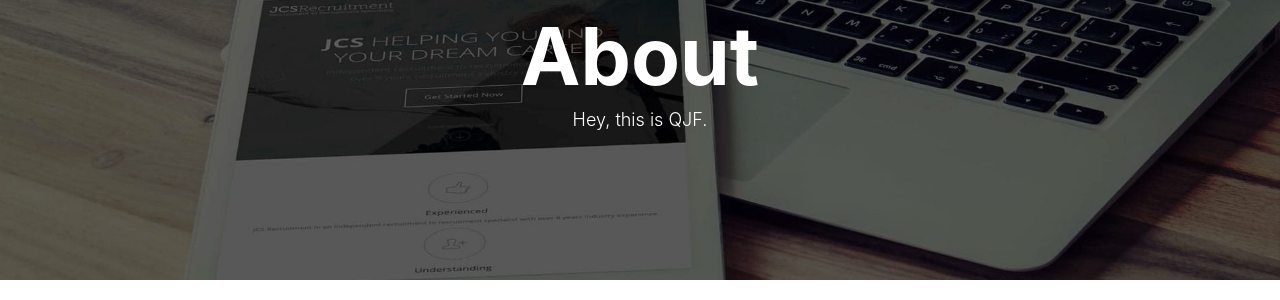
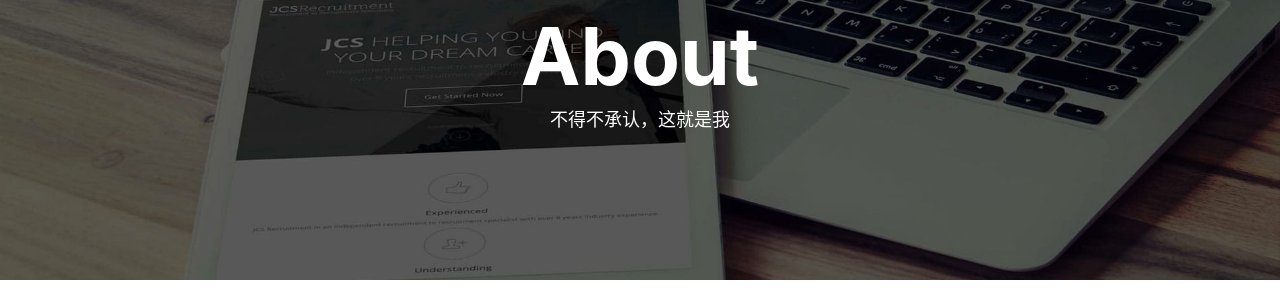
Before and after one commit to EPF708/EPF708.github.io, a Jekyll site: the page built from about.html, in a window 1280 px wide. Shown: the part 138-438 px from the top of the page. Built offline with Jekyll 4.4.1, drawn with Linux system fonts in a browser that asks for light colours; nearby versions of some CDN libraries; comment, search, counter and statistics services are not loaded.

Commit message:
Update about.html

```diff
--- a/about.html
+++ b/about.html
@@ -1,7 +1,7 @@
 ---
 layout: page
 title: "About"
-description: "Hey, this is QJF."
+description: "不得不承认，这就是我"
 header-img: "img/post-bg-rwd.jpg"
 ---
 
```
